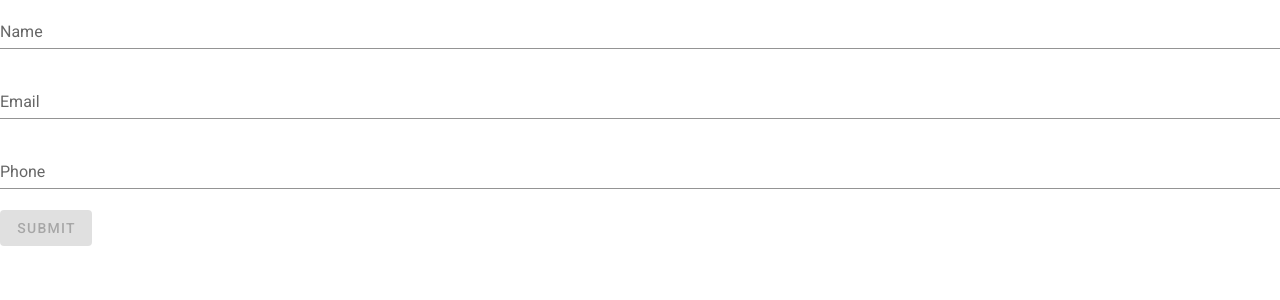
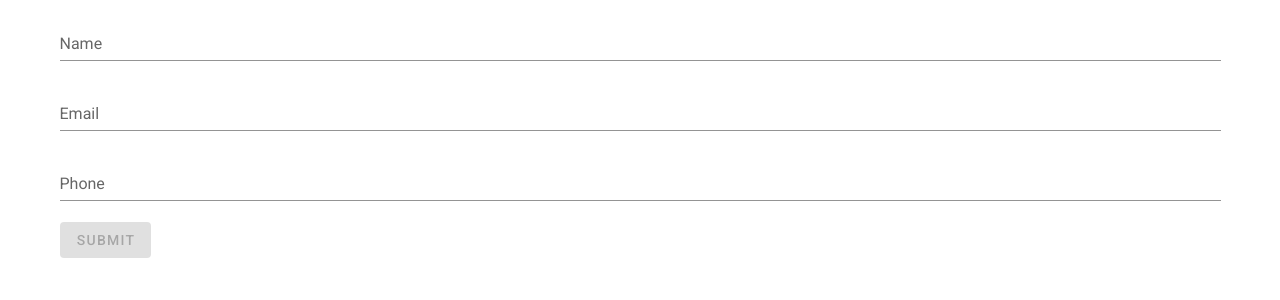
Before and after one commit to NicolasB2/UserManagement, a Vue app in the folder usermanagement/: page /#/login in a window 1280 px wide. Shown: the top 300 px of the page. Built offline with nearby package versions, Linux system fonts and the light colour scheme.

Commit message:
Added router

```diff
--- a/usermanagement/package.json
+++ b/usermanagement/package.json
@@ -11,7 +11,7 @@
     "axios": "^0.20.0",
     "core-js": "^3.6.5",
     "vue": "^2.6.11",
-    "vue-router": "^3.4.5",
+    "vue-router": "^3.4.6",
     "vue-the-mask": "^0.11.1",
     "vuetify": "^2.2.11",
     "vuex": "^3.5.1"
--- a/usermanagement/src/App.vue
+++ b/usermanagement/src/App.vue
@@ -1,13 +1,15 @@
 <template>
   <v-app>
     <v-main>
-      <login/>
+      <v-container>
+        <login/>
+      </v-container>
     </v-main>
   </v-app>
 </template>
 
 <script>
-import login from './components/login';
+import login from './components/Login';
 
 export default {
   name: 'App',
--- /dev/null
+++ b/usermanagement/src/components/Home.vue
@@ -0,0 +1,13 @@
+<template>
+  <p>home</p>
+</template>
+
+<script>
+export default {
+
+}
+</script>
+
+<style>
+
+</style>
--- a/usermanagement/src/components/login.vue
+++ b/usermanagement/src/components/login.vue
@@ -1,14 +1,6 @@
 <template>
   <div class = "form-wrapper">
-      <div clas="text-xs-center" v-if="submitted">
-          <h2>Thanks you for your interest</h2>
-          <div class = "details text-xs-left" >
-              <p><strong>Name:</strong>{{name}}</p>
-              <p><strong>Email:</strong>{{email}}</p>
-              <p><strong>Phone:</strong>{{phone}}</p>
-          </div>
-      </div>
-      <v-form v-else v-model="valid">
+      <v-form v-model="valid">
           <v-text-field label="Name" required :rules="nameRules" v-model="name"></v-text-field>
           <v-text-field label="Email" required :rules="emailRules" v-model.lazy="email"></v-text-field>
           <v-text-field label="Phone" required :rules="phoneRules"  v-model="phone"></v-text-field>
```
Also changed, not shown: usermanagement/src/main.js (+22 -1 lines).
